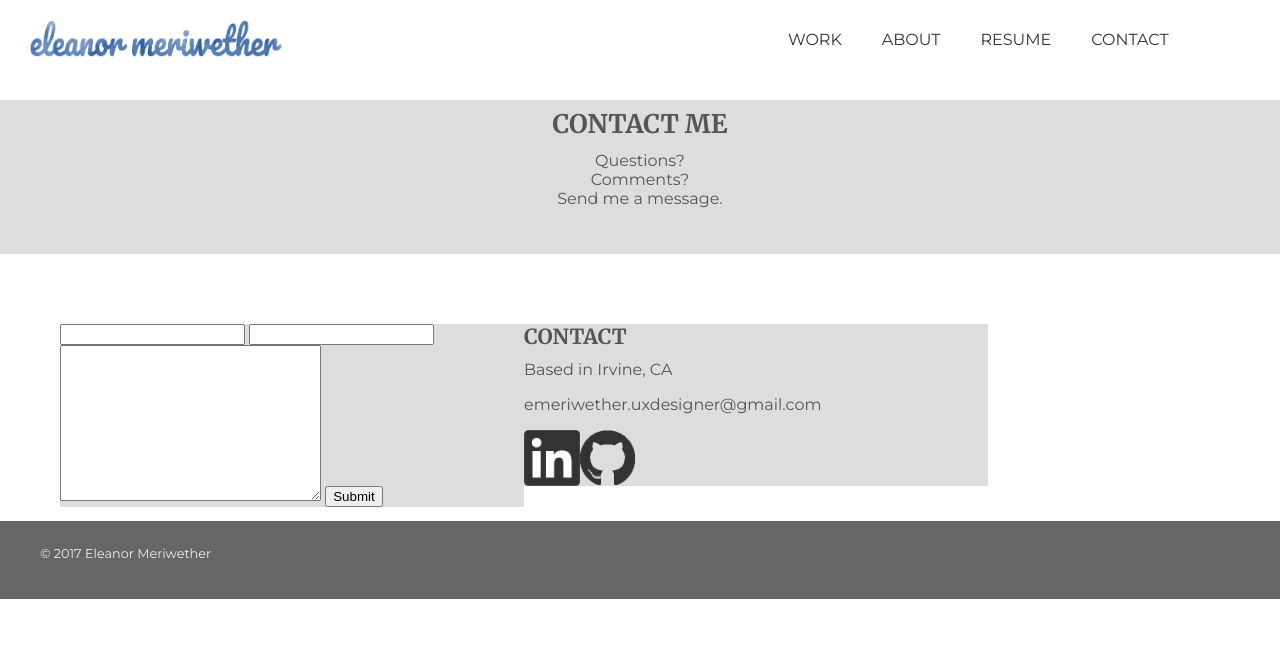
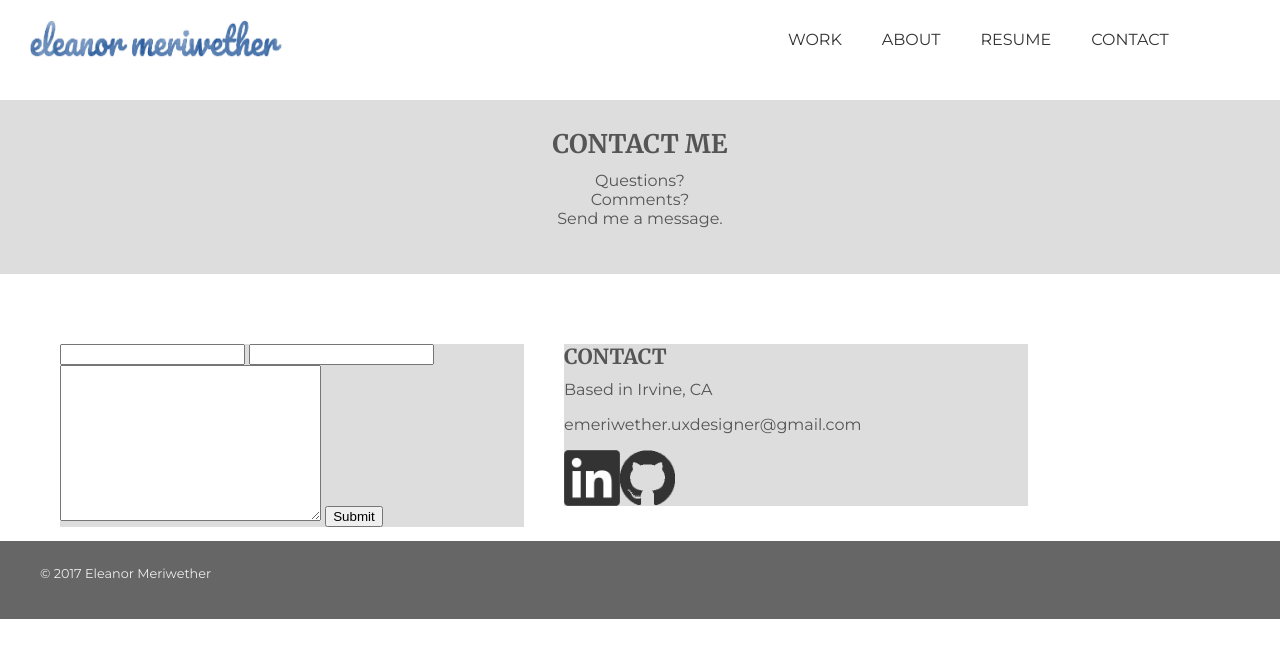
Before and after one commit to emeriwether/emeriwether.github.io, a Jekyll site: the page built from contact.html, in a window 1280 px wide. Shown: the top 658 px of the page. Built offline with Jekyll 4.4.1, drawn with Linux system fonts in a browser that asks for light colours; nearby versions of some CDN libraries.

Commit message:
add left margin to right div on contact info

```diff
--- a/css/styles.css
+++ b/css/styles.css
@@ -137,11 +137,12 @@ section.project3 { margin-bottom: 80px; }
 section.resume { margin-bottom: 80px;}
 
 /*CONTACT*/
-section.contactHeader { background-color: #ddd; text-align: center; padding-bottom: 30px; display: block; }
+section.contactHeader { background-color: #ddd; text-align: center; padding: 30px 0; display: block; }
 
 section.contactInfo { margin-top: 60px;}
 section.contactInfo div { background-color: #ddd; width: 40%; float: left; }
 section.contactInfo div div img { width: 30%; float: left;}
+section.contactInfo div:nth-child(2) { margin-left: 40px; }
 
 /*
 -----------
```
